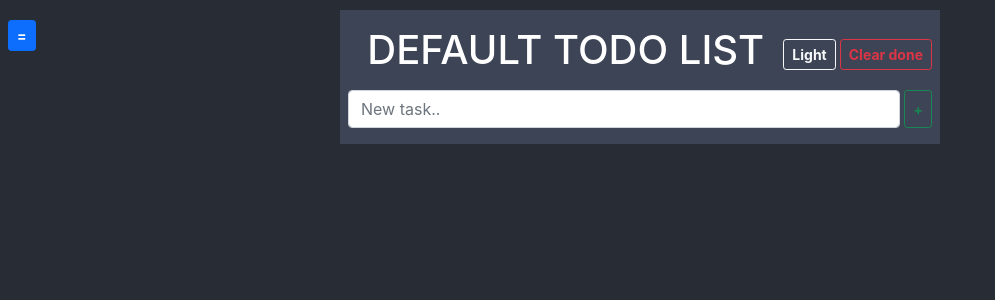
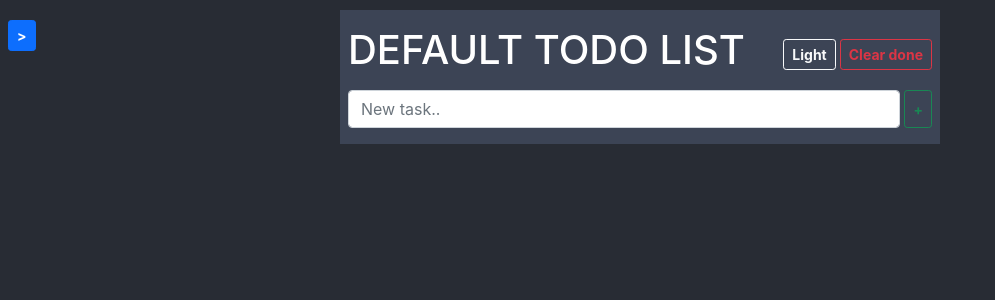
Before and after one commit to pawel22222/React--TodoList, a React (Create React App) app: page / in a window 1280 px wide. Shown: the top 300 px of the page, without its empty margins (0-995 px from the left). Built offline with nearby package versions, Linux system fonts and the light colour scheme; the HTML template or start-up script is replaced by a standard one.

Commit message:
burger trasition

```diff
--- a/src/Components/Header/Header.jsx
+++ b/src/Components/Header/Header.jsx
@@ -9,7 +9,7 @@ import Button from '../UI/ButtonMain/ButtonMain'
 const NameListH1 = styled.h1`
     word-break: break-all;
     @media (max-width: 768px) {
-        margin-left: 40px;
+      margin-left: 35px;
     }
 `
 
@@ -31,7 +31,6 @@ const Header = function ({
   return (
     <header>
       <div className="d-flex justify-content-between align-items-center py-2">
-        <div></div>
         <NameListH1>
           { lists.find((list) => list.id === displayTasksOfList).name }
         </NameListH1>
--- a/src/Components/Sidebar/Lists/List/List.jsx
+++ b/src/Components/Sidebar/Lists/List/List.jsx
@@ -1,7 +1,6 @@
 import { useContext } from 'react'
 import styled from 'styled-components'
 import Button from '../../../UI/ButtonMain/ButtonMain'
-
 
 import { theme } from '../../../../theme/theme'
 import { ThemeContext } from '../../../../context/ThemeContext'
--- a/src/Components/Sidebar/Sidebar.jsx
+++ b/src/Components/Sidebar/Sidebar.jsx
@@ -15,6 +15,7 @@ const HamburgerDiv = styled.div`
   left: 0;
   z-index: 2;
   top: 12px;
+  transition: transform .2s;
 `
 const Aside = styled.aside`
   background-color: ${({ mode }) => theme[mode].bg2};
@@ -44,9 +45,12 @@ const Sidebar = function ({
 
   const { mode } = useContext(ThemeContext)
 
-
+  const burgerRef = useRef(null)
   const aside = useRef(null)
-  const toggleSidebar = () => aside.current.classList.toggle('slide')
+  const toggleSidebar = () => {
+    aside.current.classList.toggle('slide')
+    burgerRef.current.classList.toggle('rotate180')
+  }
 
   const [inputValueNewList, setInputValueNewList] = useState('')
 
@@ -81,7 +85,7 @@ const Sidebar = function ({
       (lists[0].id === id)
         ? setDisplayTasksOfList(lists[1].id)
         : setDisplayTasksOfList(lists[0].id)
-      // setUseEffectAssistant(useEffectAssistant + 1)
+      setUseEffectAssistant(useEffectAssistant + 1)
       setLists(lists.filter((list) => list.id !== id))
     }
     else setLists(lists.filter((list) => list.id !== id))
@@ -89,13 +93,6 @@ const Sidebar = function ({
 
   return (
     <>
-      <HamburgerDiv className="m-2">
-        <ButtonSlideSidebar
-          name="="
-          color="primary"
-          onClick={ toggleSidebar }
-        />
-      </HamburgerDiv>
       <Aside
         mode={ mode }
         ref={ aside }
@@ -116,6 +113,14 @@ const Sidebar = function ({
           setDisplayTasksOfList={ setDisplayTasksOfList }
         />
       </Aside>
+      <HamburgerDiv className="m-2" ref={ burgerRef }>
+        <ButtonSlideSidebar
+          // { (aside.current.classList.contains('slide')) ? '<' : '>' }
+          name=">"
+          color="primary"
+          onClick={ toggleSidebar }
+        />
+      </HamburgerDiv>
     </>
   )
 }
--- a/src/index.css
+++ b/src/index.css
@@ -11,17 +11,10 @@ code {
   font-family: source-code-pro, Menlo, Monaco, Consolas, 'Courier New',
     monospace;
 }
-.isChecked{
-  opacity: .4;
-  /* text-decoration: line-through; */
-}
-.displayNone{
-  display: none;
-}
-
-.slide{
-  transform: translateX(0) !important;
-}
+.isChecked{ opacity: .4; }
+.displayNone{ display: none; }
+.slide{ transform: translateX(0) !important; }
+.rotate180{ transform: rotateY(180deg); }
 
 ::-webkit-scrollbar {
   width: 12px;
```
